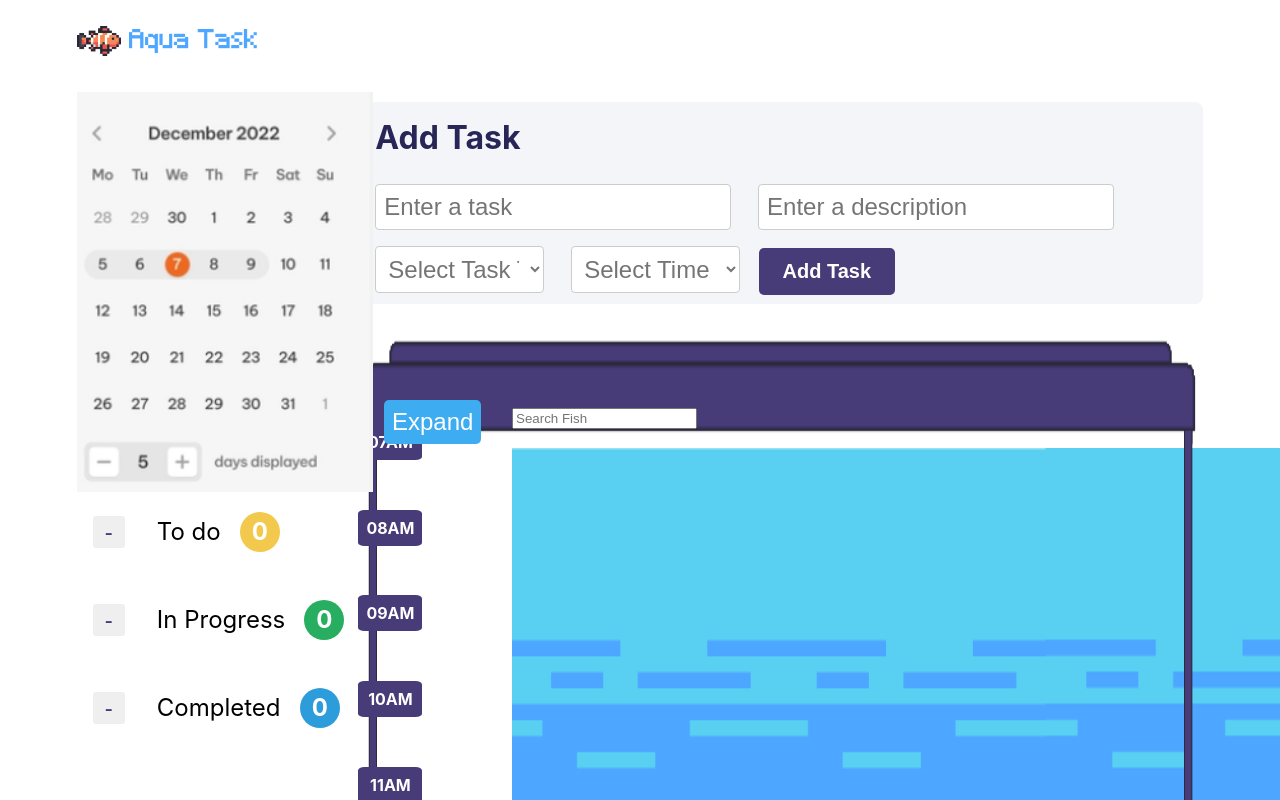
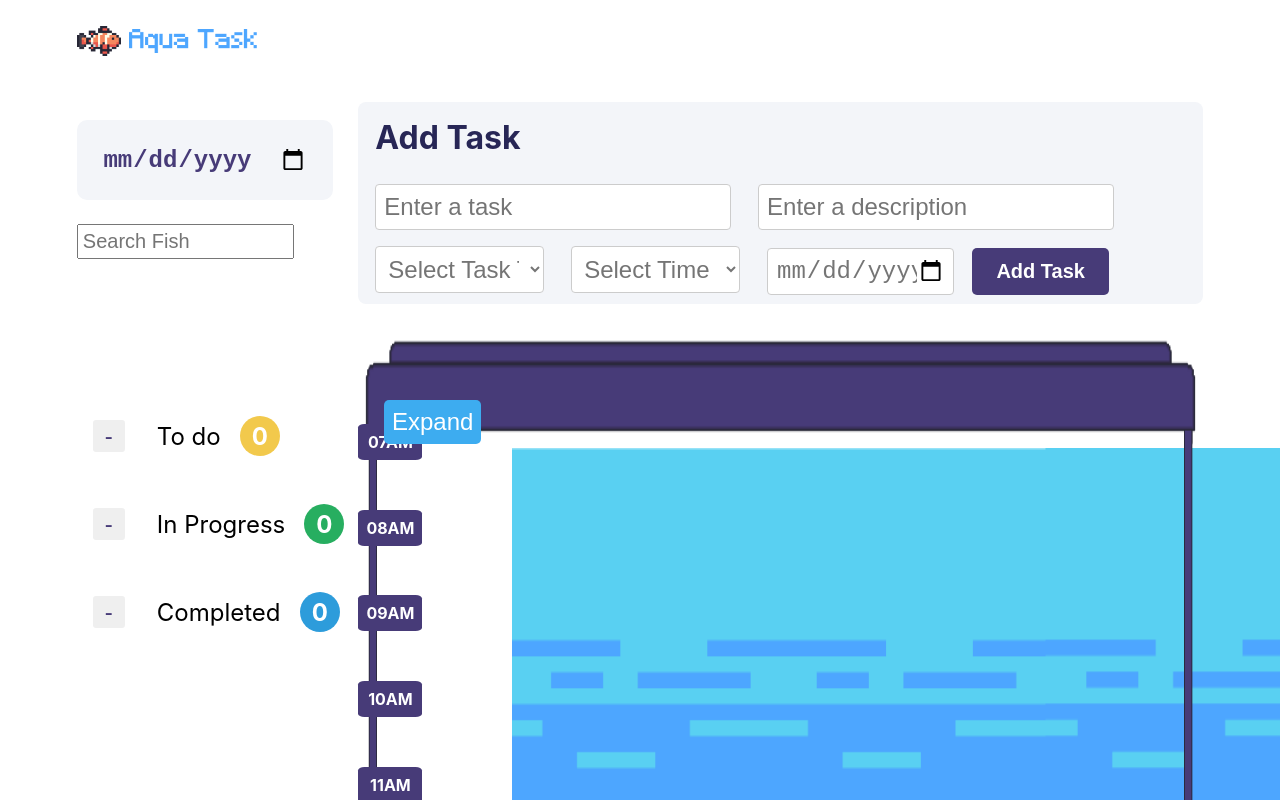
Before and after one commit to Cindysu123/Aquarium, a React (Create React App) app: page / in a window 1280 px wide. Shown: the top 800 px of the page. Built offline with nearby package versions, Linux system fonts and the light colour scheme.

Commit message:
Add calendar

```diff
--- a/src/components/CenterFishTank.css
+++ b/src/components/CenterFishTank.css
@@ -223,17 +223,36 @@ input[type="range"]::-ms-fill-upper {
 
 .fish-search{
   position: absolute;
-  top: 51vh;
-  left: 40vw;
+  top: 28vh;
+  left: 6vw;
+  width: 16vw;
+  font-size: 2.5vh;
+  padding: 0.5vh;
 }
 
 .search-results{
   position: absolute;
-  top: 60vh;
-  left: 34vw;
+  top: 32vh;
+  left: 6vw;
   z-index: 999;
-  width: 48vh;
-  background: #ffffffdb;
+  width: 40vh;
+  background: #f3f5f9b5;
   padding: 2vh;
   border-radius: 10px;
 }
+
+.fish-date{
+  position: absolute;
+  top: 15vh;
+  left: 6vw;
+  width: 16vw;
+  height: 10vh;
+  font-size: 3vh;
+  font-weight: bold;
+  color: #473b78;
+  border-radius: 10px;
+  border: none;
+  background-color: #f3f5f9;
+  padding-left: 2vw;
+  padding-right: 2vw;
+}
--- a/src/components/CenterFishTank.js
+++ b/src/components/CenterFishTank.js
@@ -7,7 +7,7 @@ import f1 from '../img/fish/f1.png';
 import fishTank from '../img/fish/background_5c.png';
 import settingImg from '../img/fish/Setting.png';
 
-const CenterFishTank = ({ tasks}) => {
+const CenterFishTank = ({ tasks }) => {
   const [waterHue, setWaterHue] = useState(0);
   const [floorHue, setFloorHue] = useState(0);
   const [showSettings, setShowSettings] = useState(false);
@@ -15,17 +15,22 @@ const CenterFishTank = ({ tasks}) => {
   const [expanded, setExpanded] = useState(false);
   const [searchQuery, setSearchQuery] = useState('');
   const [filteredFish, setFilteredFish] = useState([]);
+  const [selectedDate, setSelectedDate] = useState('');
 
   const handleSearchQueryChange = (event) => {
     setSearchQuery(event.target.value);
   };
+
+  const handleDateChange = (event) => {
+    setSelectedDate(event.target.value);
+  };
+
   useEffect(() => {
-    const filtered = tasks.filter(task =>
-      task.name.toLowerCase().includes(searchQuery.toLowerCase())
+    const filtered = tasks.filter((task) =>
+      task.date === selectedDate || selectedDate === ''
     );
     setFilteredFish(filtered);
-  }, [tasks, searchQuery]);
-
+  }, [tasks, selectedDate]);
 
   const handleWaterHueChange = (event) => {
     setWaterHue(parseInt(event.target.value));
@@ -44,12 +49,11 @@ const CenterFishTank = ({ tasks}) => {
     }
   };
 
-
   const toggleExpansion = () => {
     setExpanded(!expanded);
-    if(expanded){
+    if (expanded) {
       document.documentElement.style.overflow = 'auto';
-    }else{
+    } else {
       document.documentElement.style.overflow = 'hidden';
     }
     window.scrollTo({
@@ -112,6 +116,13 @@ const CenterFishTank = ({ tasks}) => {
     return `${currentPosition}vh`;
   }
 
+  useEffect(() => {
+    const filtered = tasks.filter((task) =>
+      task.name.toLowerCase().includes(searchQuery.toLowerCase())
+    );
+    setFilteredFish(filtered);
+  }, [tasks, searchQuery]);
+
 
   return (
     <div className={`center-fish-tank`}>
@@ -137,6 +148,12 @@ const CenterFishTank = ({ tasks}) => {
           onChange={handleSearchQueryChange}
           className="fish-search"
         />
+        <input
+          type="date"
+          value={selectedDate}
+          onChange={handleDateChange}
+          className="fish-date"
+        />
         {searchQuery && (
           <div className="search-results">
             {filteredFish.map((fish) => (
@@ -146,6 +163,7 @@ const CenterFishTank = ({ tasks}) => {
                   source="SearchResults"
                   selectedTime={fish.time}
                   description={fish.description}
+                  date = {fish.date}
                 />
               </div>
             ))}
@@ -161,13 +179,14 @@ const CenterFishTank = ({ tasks}) => {
        ) : (
         <div className='actual-fish-tank'>
           <div className="fish-container">
-            {tasks.map((task) => (
+            {filteredFish.map((task) => (
               <div key={task.id} className="task2">
                 <Fish
                   name={task.name}
                   source="CenterFishTank"
                   selectedTime={task.time}
                   description={task.description}
+                  date = {task.date}
                 />
               </div>
             ))}
--- a/src/components/ExpandedFishTank.js
+++ b/src/components/ExpandedFishTank.js
@@ -43,6 +43,7 @@ const ExpandedFishTank = ({ tasks, waterHue, floorHue }) => {
               source="ExpandedFishTank"
               selectedTime={task.time}
               description={task.description}
+              date = {task.date}
             />
           </div>
         ))}
--- a/src/components/Fish.css
+++ b/src/components/Fish.css
@@ -6,22 +6,30 @@
   border-radius: 10px;
 }
 
-.fish-text_name{
+.fish:hover {
+  cursor: pointer;
+}
+
+.fish-center:hover{
+  animation-play-state: paused; /* Pause the animation on hover */
+}
+
+.fish-text_name {
   font-size: 3vh;
 }
 
-.fish-text_description{
+.fish-text_description {
   font-size: 3vh;
 }
 
-.fish-center{
+.fish-center {
   animation-fill-mode: both;
   animation-name: swimAnimation;
   animation-duration: 8s;
   animation-iteration-count: infinite;
 }
 
-.fish-expand{
+.fish-expand {
   animation: swim 20s linear infinite;
 }
 
@@ -29,13 +37,13 @@
   0% {
     transform: translateX(0%) scaleX(1);
   }
-  45%{
+  45% {
     transform: translateX(100%) scaleX(1);
   }
   50% {
     transform: translateX(100%) scaleX(-1);
   }
-  95%{
+  95% {
     transform: translateX(0%) scaleX(-1);
   }
   100% {
@@ -67,24 +75,28 @@
   }
 }
 
-
-
 .fish-text_name,
 .fish-text_time,
+.fish-text_date,
 .fish-text_description {
-  margin: 0;
+  margin: 0.4vh;
 }
 
 .fish-image1 {
   width: 20%;
 }
 
-.fish-text_description{
+.fish-text_description {
   font-weight: normal;
   font-size: 3vh;
-  padding: 1vh;
 }
 
-.remove{
+.Onlyhover {
   display: none;
+  transition: opacity 1s ease; /* smooth transition for opacity */
 }
+
+.fish:hover > .Onlyhover {
+  display: block;
+  opacity: 1; /* change opacity to 1 on hover */
+}
--- a/src/components/Fish.js
+++ b/src/components/Fish.js
@@ -6,7 +6,7 @@ import img3 from '../img/fish/fish_3.gif';
 import img4 from '../img/fish/fish_4.gif';
 import img5 from '../img/fish/fish_5.gif';
 
-const Fish = ({ name, source, selectedTime, description }) => {
+const Fish = ({ name, source, selectedTime, description, date }) => {
   // Array of fish images
   const fishImages = [img1, img2, img3, img4, img5];
 
@@ -71,9 +71,12 @@ const Fish = ({ name, source, selectedTime, description }) => {
       style={fishStyle}
     >
       <h4 className="fish-text_name">
-        {name} ({selectedTime}:00)
+        {name}--{selectedTime}:00
       </h4>
-      <h4 className={`fish-text_description ${source === 'SearchResults' ? 'remove' : ''}`}>{description}</h4>
+      <p className={`fish-text_date ${source !== 'FishTank' ? 'Onlyhover' : ''}`}>
+        {date}
+      </p>
+      <p className={`fish-text_description ${source !== 'FishTank' ? 'Onlyhover' : ''}`}>{description}</p>
       <img src={selectedImage} alt="Fish" className="fish-image1" />
     </div>
   );
--- a/src/components/FishTank.js
+++ b/src/components/FishTank.js
@@ -57,6 +57,7 @@ const FishTank = ({ tasks, tankName, onTaskDelete, setTasks }) => {
             source="FishTank"
             selectedTime={task.time}
             description={task.description}
+            date={task.date}
           />
           <select
             value={selectedTank}
--- a/src/components/TaskManager.css
+++ b/src/components/TaskManager.css
@@ -20,8 +20,8 @@
 }
 
 .fish-tanks {
-  display: flex;
-  flex-direction: column;
+  position: absolute;
+  top:50vh;
 }
 
 .Task-input-wrapper {
--- a/src/components/TaskManager.js
+++ b/src/components/TaskManager.js
@@ -2,13 +2,13 @@ import React, { useState, useEffect } from 'react';
 import FishTank from './FishTank';
 import CenterFishTank from './CenterFishTank';
 import './TaskManager.css';
-import calendar from '../img/Calendarplaceholder.png';
 
 const TaskManager = () => {
   const [tasks, setTasks] = useState([]);
   const [inputValue, setInputValue] = useState('');
   const [selectedTank, setSelectedTank] = useState('');
   const [selectedTime, setSelectedTime] = useState('');
+  const [selectedDate, setSelectedDate] = useState('');
   const [description, setDescription] = useState('');
   const [errorMessage, setErrorMessage] = useState('');
 
@@ -24,20 +24,22 @@ const TaskManager = () => {
   }, [tasks]);
 
   const handleAddTask = () => {
-    if (inputValue.trim() && selectedTank && selectedTime) {
+    if (inputValue.trim() && selectedTank && selectedTime && selectedDate) {
       const newTask = {
         id: tasks.length + 1,
         name: inputValue,
         tank: selectedTank,
         time: selectedTime,
+        date: selectedDate,
         description: description,
       };
       setTasks([...tasks, newTask]);
       setInputValue('');
       setDescription('');
+      setSelectedDate('');
       setErrorMessage('');
     } else {
-      setErrorMessage('Please select task type and time.');
+      setErrorMessage('Please select task type, date, and time.');
     }
   };
 
@@ -61,6 +63,10 @@ const TaskManager = () => {
 
   const handleTimeChange = event => {
     setSelectedTime(event.target.value);
+  };
+
+  const handleDateChange = event => {
+    setSelectedDate(event.target.value);
   };
 
   const handleKeyDown = event => {
@@ -111,6 +117,12 @@ const TaskManager = () => {
                   );
                 })}
               </select>
+              <input
+                type="date"
+                value={selectedDate}
+                onChange={handleDateChange}
+                className='Select date' // You can style this input element as needed
+              />
               <button onClick={handleAddTask} className='Add-Task'>Add Task</button>
               {errorMessage && (
                 <div className="error-message">*{errorMessage}</div>
@@ -127,7 +139,6 @@ const TaskManager = () => {
         </div>
       </div>
       <div className='Left'>
-        <img src={calendar} alt="calendar" className="calendar-image" />
         <div className="fish-tanks-wrapper">
           <div className="fish-tanks">
             <FishTank
```
Lines whose indentation alone changed are shown as unchanged.
